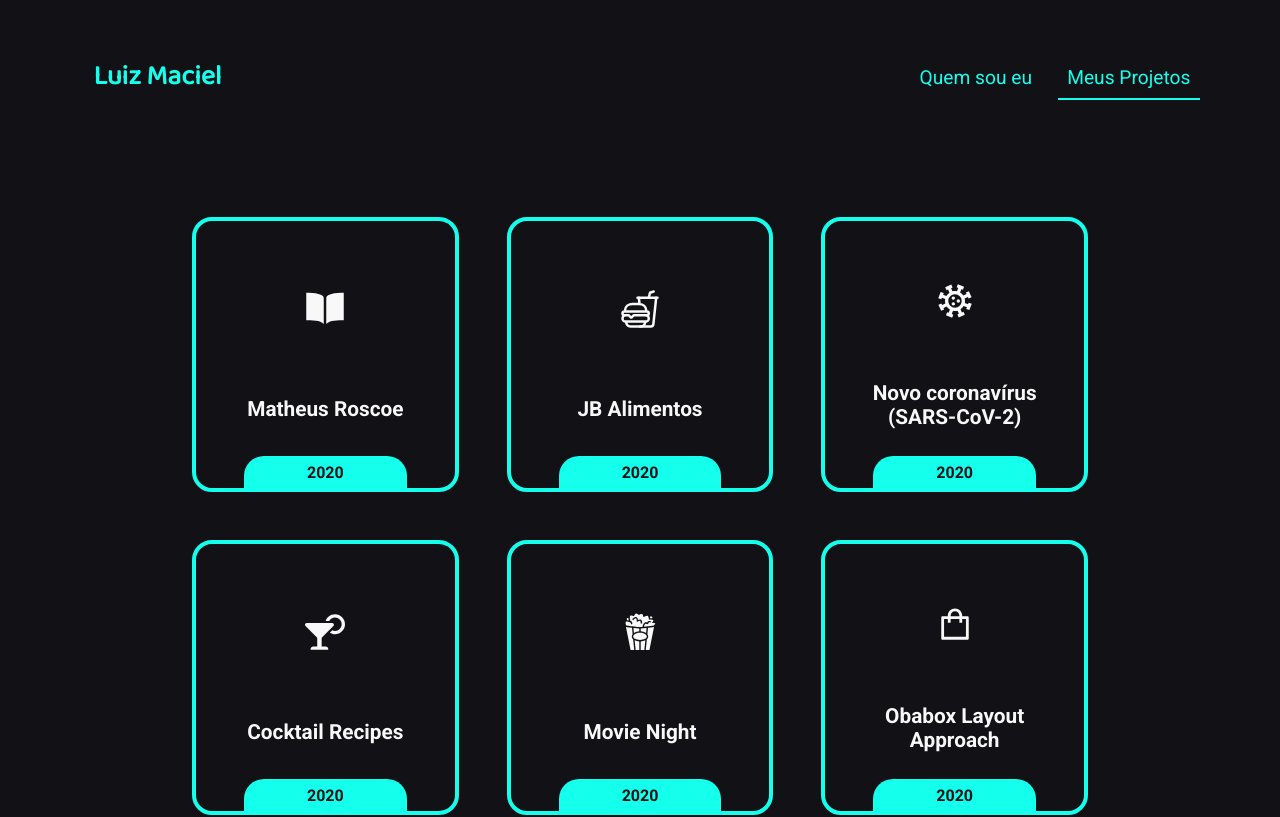
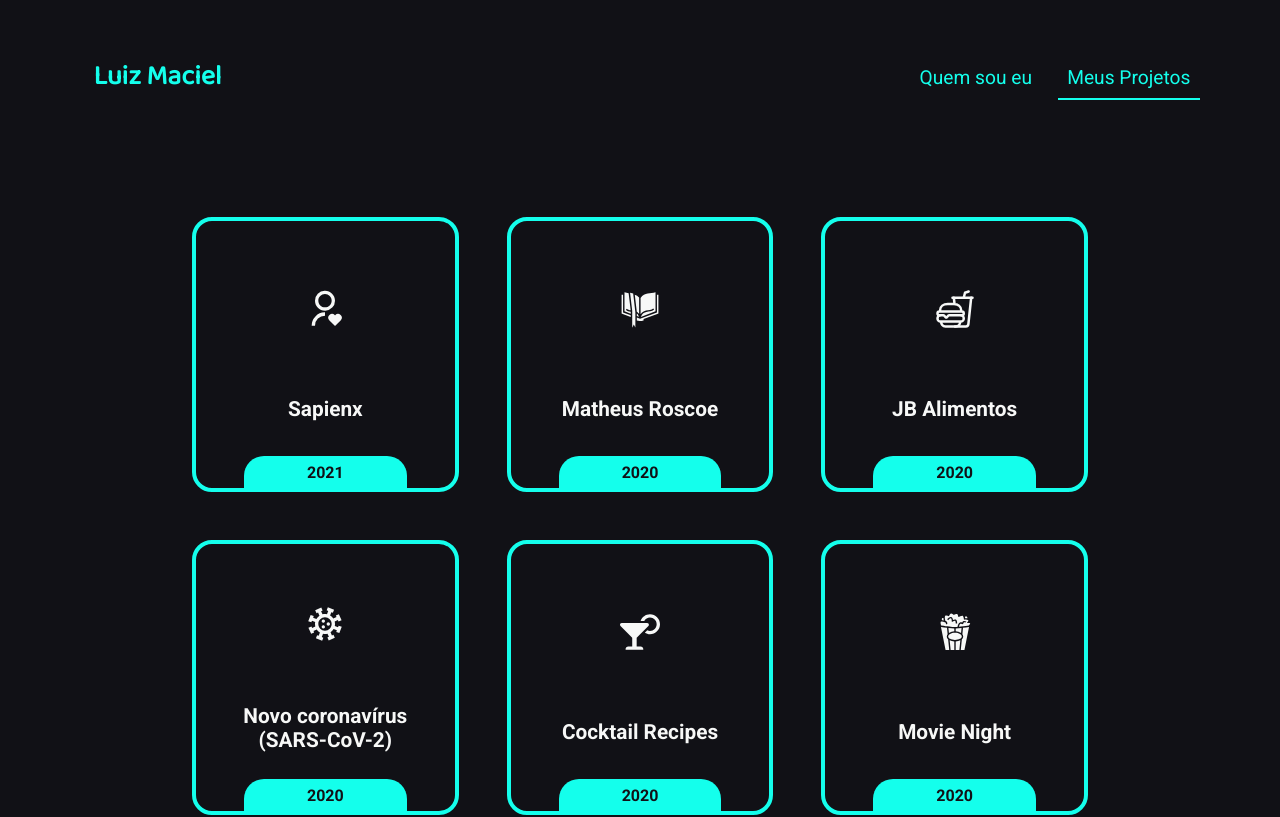
Before and after one commit to Luiz-Pedro/portfolio2020, a React (Create React App) app: page /projetos in a window 1280 px wide. Shown: the top 817 px of the page. Built offline with nearby package versions, Linux system fonts and the light colour scheme.

Commit message:
projeto sapienx

```diff
--- a/src/listaProjetos.js
+++ b/src/listaProjetos.js
@@ -1,15 +1,22 @@
 import React from 'react';
 
 import { AiOutlineShopping } from 'react-icons/ai';
-import { GiChemicalDrop, GiLightSabers, GiSpeedometer, GiPopcorn} from 'react-icons/gi';
+import { GiChemicalDrop, GiLightSabers, GiSpeedometer, GiPopcorn, GiBookmarklet} from 'react-icons/gi';
 import { FaChalkboardTeacher, FaCocktail } from 'react-icons/fa';
 import { RiVirusLine } from 'react-icons/ri';
-import { IoFastFoodOutline, IoBookSharp } from 'react-icons/io5';
+import { IoFastFoodOutline } from 'react-icons/io5';
+import { RiUserHeartLine } from 'react-icons/ri';
 
 export const projects =[
     {
+        title: "Sapienx",
+        icon: <RiUserHeartLine size={40}/>,
+        date: "2021",
+        link: "https://www.sapienx.com.br/"
+    },
+    {
         title: "Matheus Roscoe",
-        icon: <IoBookSharp size={40}/>,
+        icon: <GiBookmarklet size={40}/>,
         date: "2020",
         link: "https://www.matheusroscoe.com.br/"
     },
```
